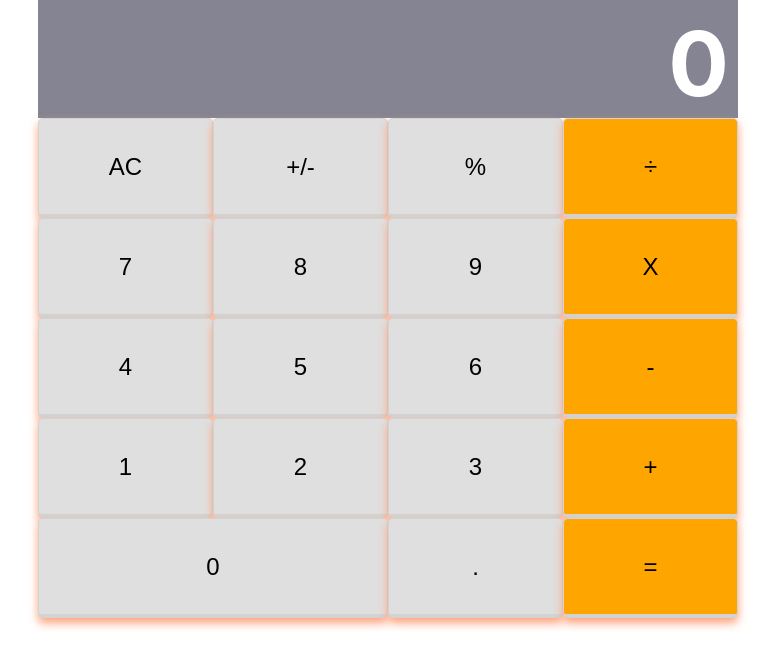
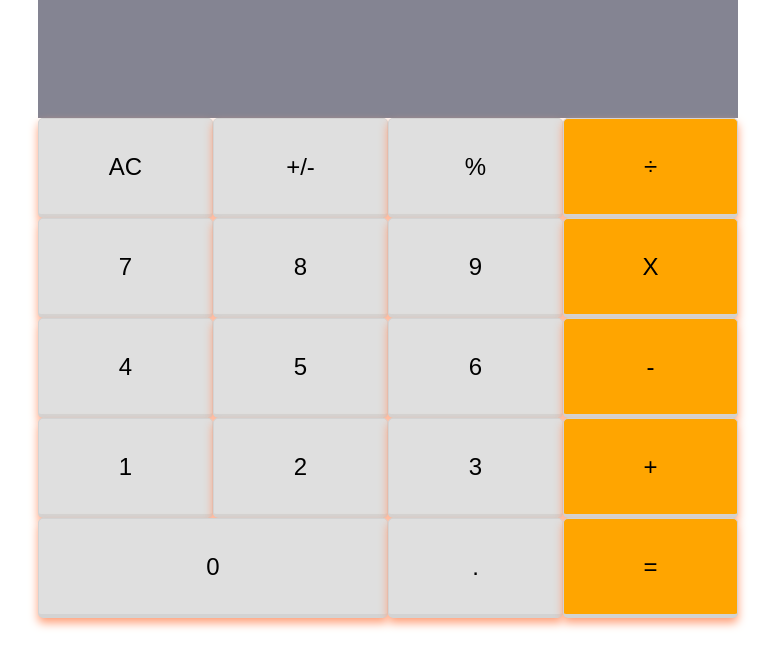
Before and after one commit to Azeem838/calculator-app, a React (Create React App) app: page / in a window 1280 px wide. Shown: the top 668 px of the page, without its empty margins (252-1027 px from the left). Built offline with nearby package versions, Linux system fonts and the light colour scheme.

Commit message:
make current selected operand visible in display

```diff
--- a/src/components/App.js
+++ b/src/components/App.js
@@ -17,15 +17,14 @@ export default class App extends React.Component {
   }
 
   handleClick(buttonName) {
-    this.setState(prevState => calculate(prevState, buttonName));
+    this.setState((prevState) => calculate(prevState, buttonName));
   }
 
   render() {
     const { total, next, operation } = this.state;
-    const result = next || total || operation || '0';
     return (
       <div id="calculator">
-        <Display result={result} />
+        <Display total={total} next={next} operation={operation} />
         <ButtonPanel clickHandler={this.handleClick} />
       </div>
     );
--- a/src/components/Display.js
+++ b/src/components/Display.js
@@ -1,14 +1,26 @@
 import React from 'react';
 import PropTypes from 'prop-types';
 
-const Display = ({ result }) => <div id="result">{result}</div>;
+const Display = ({ total, next, operation }) => {
+  return (
+    <div>
+      <div id="result">
+        {total} {operation} {next}
+      </div>
+    </div>
+  );
+};
 
 Display.propTypes = {
-  result: PropTypes.string,
+  total: PropTypes.string,
+  next: PropTypes.string,
+  operation: PropTypes.string,
 };
 
 Display.defaultProps = {
-  result: 0,
+  total: '0',
+  next: '',
+  operation: '',
 };
 
 export default Display;
```
